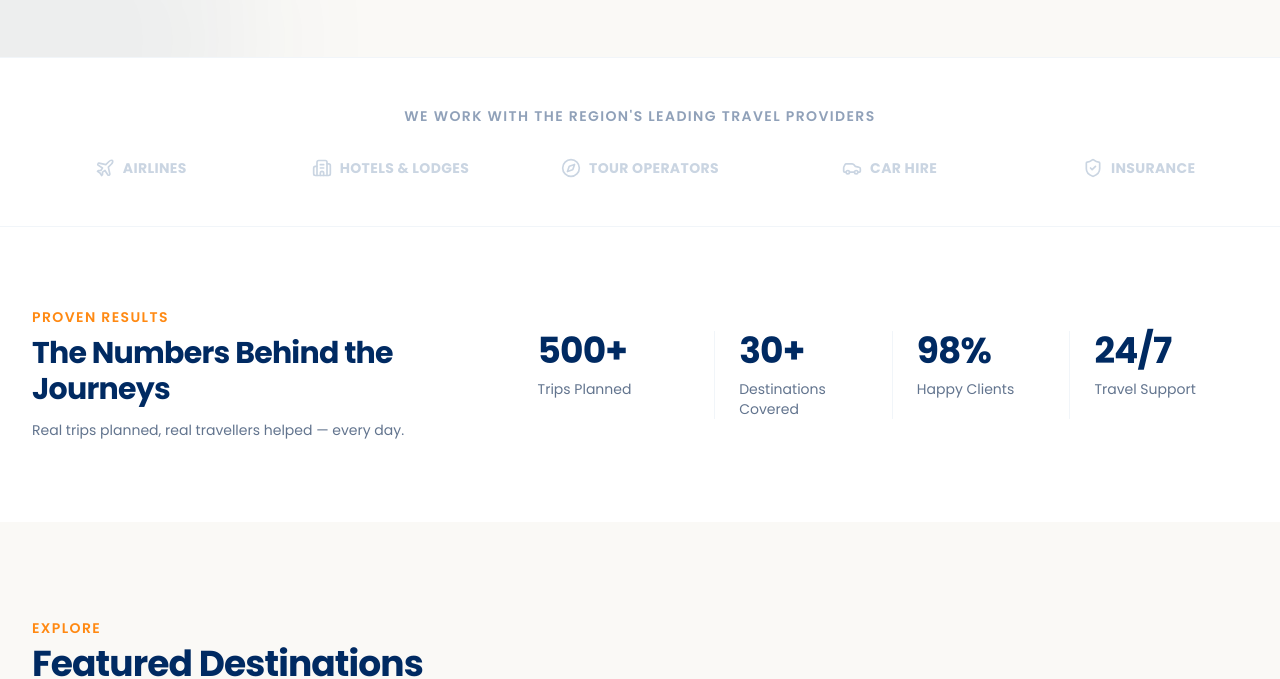
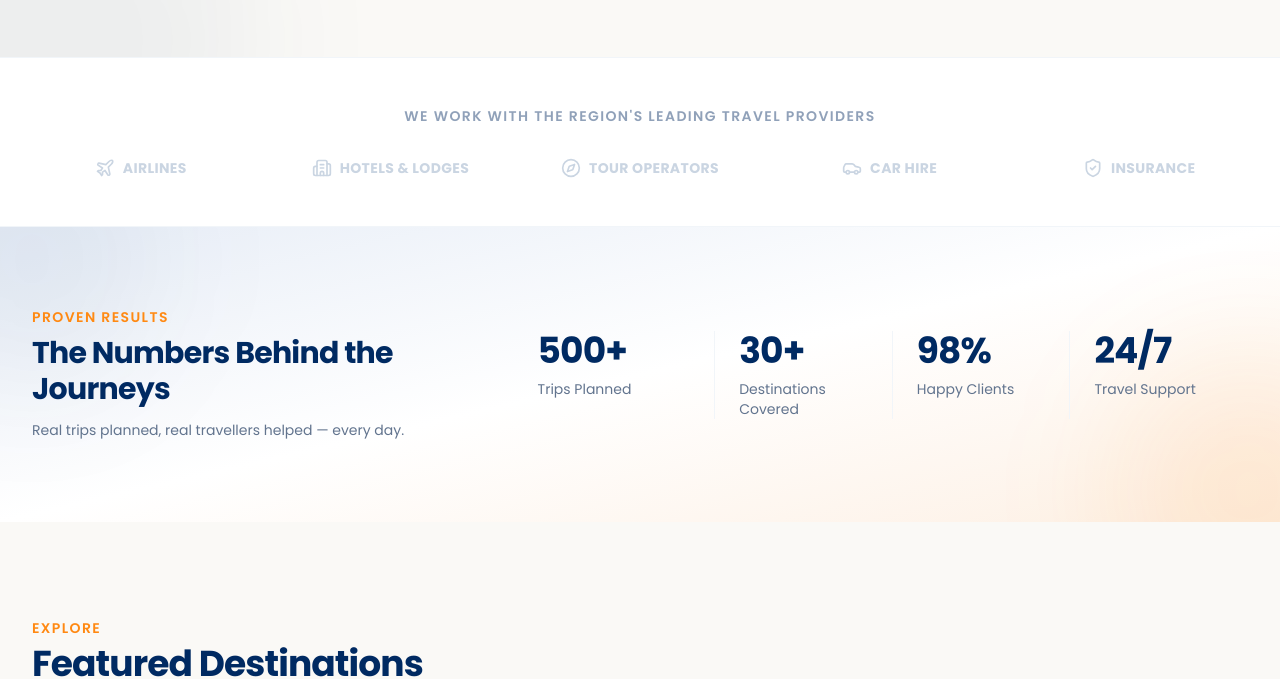
Before and after one commit to renegadec/arctravel, a Next.js app: page / in a window 1280 px wide. Shown: the part 880-1559 px from the top of the page. Built offline with nearby package versions, Linux system fonts and the light colour scheme.

Commit message:
feat: stats band soft gradient wash
Keep the blue but soften it: gentle navy-to-white-to-warm-cream
gradient background with low-opacity glow accents, instead of bold
flat navy. Numbers stay navy, layout unchanged.

```diff
--- a/src/components/home/StatsBand.tsx
+++ b/src/components/home/StatsBand.tsx
@@ -7,8 +7,12 @@ const stats = [
 
 export default function StatsBand() {
   return (
-    <section className="bg-white py-16 sm:py-20">
-      <div className="mx-auto max-w-7xl px-4 sm:px-6 lg:px-8">
+    <section className="relative overflow-hidden bg-gradient-to-br from-[#e8eef7] via-white to-[#fdf0e4] py-16 sm:py-20">
+      {/* Soft decorative glows */}
+      <div className="pointer-events-none absolute -left-24 -top-24 h-64 w-64 rounded-full bg-[#002a62]/5 blur-3xl" />
+      <div className="pointer-events-none absolute -bottom-24 -right-24 h-64 w-64 rounded-full bg-[#ff8912]/10 blur-3xl" />
+
+      <div className="relative mx-auto max-w-7xl px-4 sm:px-6 lg:px-8">
         <div className="grid items-center gap-10 lg:grid-cols-5 lg:gap-12">
           {/* Heading */}
           <div className="lg:col-span-2">
```
